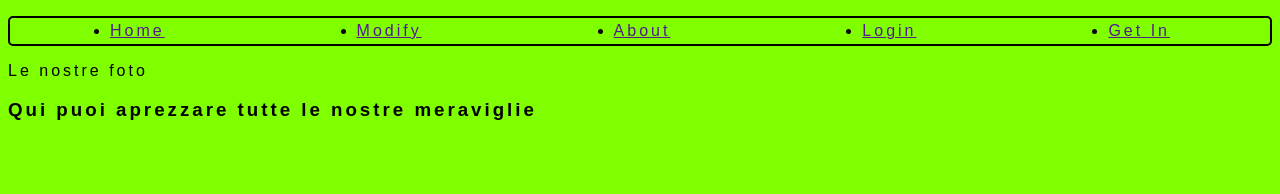
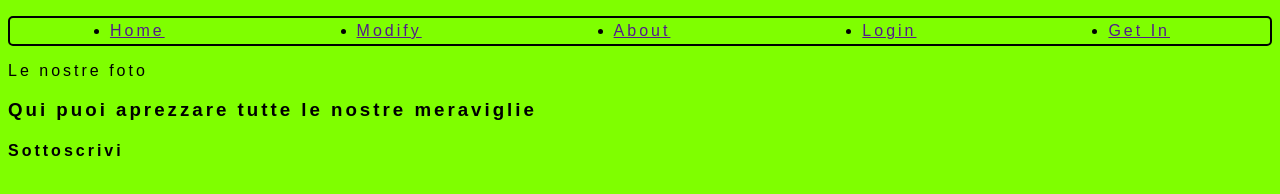
Before and after one commit to vitaliecoscodan/TuttoVerde, a plain HTML site: page SitoWeb/index.html in a window 1280 px wide. Drawn offline with Linux system fonts and the light colour scheme.

Commit message:
Yes commit

```diff
--- a/SitoWeb/index.html
+++ b/SitoWeb/index.html
@@ -31,6 +31,7 @@
 
             <div class="img">
                 <h3>Qui puoi aprezzare tutte le nostre meraviglie</h3>
+                <h4>Sottoscrivi</h4>
             </div>
         </div>
     </div>
```
